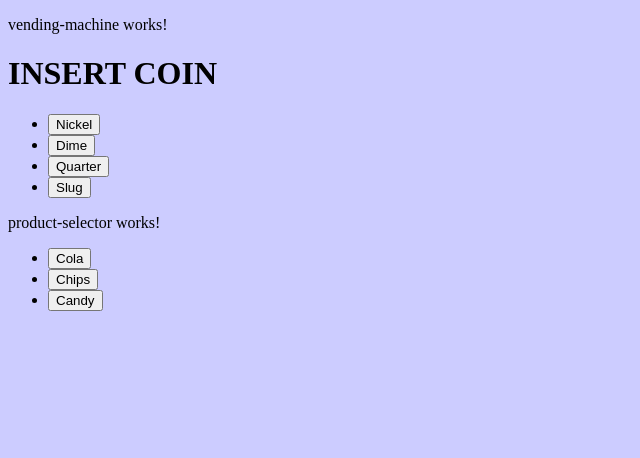
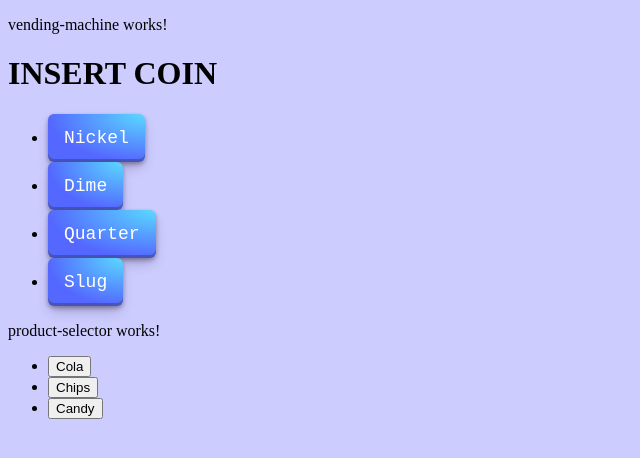
Before and after one commit to OSpatrick/TDD-Kata, an Angular app in the folder 08-VendingMachine/angular/vending-machine/: page / in a window 1280 px wide. Shown: the top 458 px of the page, without its empty margins (0-640 px from the left). Built offline with nearby package versions, Linux system fonts and the light colour scheme.

Commit message:
style buttons

```diff
--- a/08-VendingMachine/angular/vending-machine/src/app/vending-machine/vending-machine.component.html
+++ b/08-VendingMachine/angular/vending-machine/src/app/vending-machine/vending-machine.component.html
@@ -5,10 +5,10 @@
 
     <ul>
       <li *ngFor="let coin of coins">
-          <button id='{{coin.name}}' (click)="coinSlot(coin)">{{coin.name}}</button>
+          <button id='{{coin.name}}' class="button-29" (click)="coinSlot(coin)">{{coin.name}}</button>
       </li>
       <li>
-          <button id='slug'>Slug</button>
+          <button id='slug' class="button-29">Slug</button>
       </li>
     </ul>
 </div>
--- a/08-VendingMachine/angular/vending-machine/src/styles.scss
+++ b/08-VendingMachine/angular/vending-machine/src/styles.scss
@@ -3,3 +3,50 @@
 body {
   background-color: $background
 }
+
+
+                                                     /* CSS */
+                                                   .button-29 {
+                                                     align-items: center;
+                                                     appearance: none;
+                                                     background-image: radial-gradient(100% 100% at 100% 0, #5adaff 0, #5468ff 100%);
+                                                     border: 0;
+                                                     border-radius: 6px;
+                                                     box-shadow: rgba(45, 35, 66, .4) 0 2px 4px,rgba(45, 35, 66, .3) 0 7px 13px -3px,rgba(58, 65, 111, .5) 0 -3px 0 inset;
+                                                     box-sizing: border-box;
+                                                     color: #fff;
+                                                     cursor: pointer;
+                                                     display: inline-flex;
+                                                     font-family: "JetBrains Mono",monospace;
+                                                     height: 48px;
+                                                     justify-content: center;
+                                                     line-height: 1;
+                                                     list-style: none;
+                                                     overflow: hidden;
+                                                     padding-left: 16px;
+                                                     padding-right: 16px;
+                                                     position: relative;
+                                                     text-align: left;
+                                                     text-decoration: none;
+                                                     transition: box-shadow .15s,transform .15s;
+                                                     user-select: none;
+                                                     -webkit-user-select: none;
+                                                     touch-action: manipulation;
+                                                     white-space: nowrap;
+                                                     will-change: box-shadow,transform;
+                                                     font-size: 18px;
+                                                   }
+
+.button-29:focus {
+  box-shadow: #3c4fe0 0 0 0 1.5px inset, rgba(45, 35, 66, .4) 0 2px 4px, rgba(45, 35, 66, .3) 0 7px 13px -3px, #3c4fe0 0 -3px 0 inset;
+}
+
+.button-29:hover {
+  box-shadow: rgba(45, 35, 66, .4) 0 4px 8px, rgba(45, 35, 66, .3) 0 7px 13px -3px, #3c4fe0 0 -3px 0 inset;
+  transform: translateY(-2px);
+}
+
+.button-29:active {
+  box-shadow: #3c4fe0 0 3px 7px inset;
+  transform: translateY(2px);
+}
```
